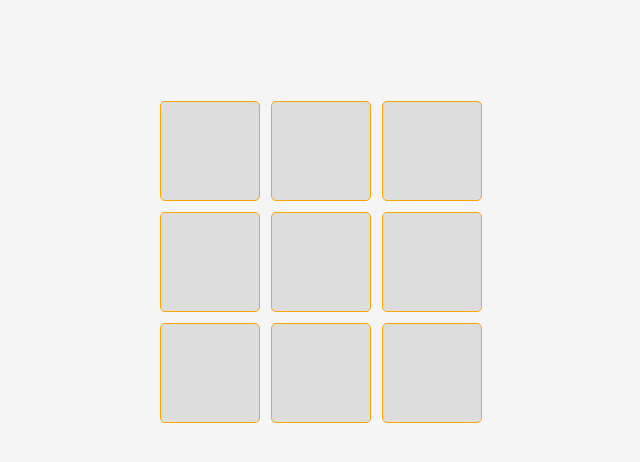
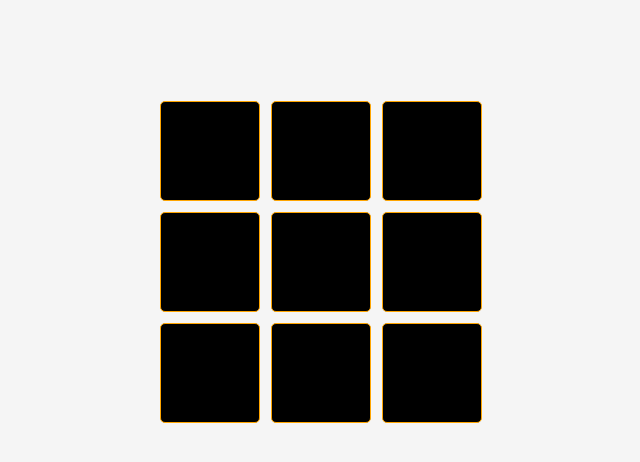
Before and after one commit to Rawal77/Simple_React_Projects, a React (Vite) app: page / in a window 1280 px wide. Shown: the top 462 px of the page, without its empty margins (326-966 px from the left). Built offline with nearby package versions, Linux system fonts and the light colour scheme.

Commit message:
Implemented functionality to add values of either '0' or 'X' to the specified data structure.

```diff
--- a/src/TicTacToe.css
+++ b/src/TicTacToe.css
@@ -21,4 +21,10 @@
   width: 100px;
   margin-right: -1px;
   margin-top: -1px;
+  background-color: black;
 }
+
+.square:hover {
+  background-color: white;
+  color: black;
+}
--- a/src/tic-tac-toe.jsx
+++ b/src/tic-tac-toe.jsx
@@ -1,26 +1,39 @@
+import { useState } from "react";
 import "./TicTacToe.css";
 
-function Square({ value }) {
-  return <button className="square">{value}</button>;
+function Square({ value, onClick }) {
+  return (
+    <button onClick={onClick} className="square">
+      {value}
+    </button>
+  );
 }
 
 export default function TicTacToe() {
+  const [squares, setSquares] = useState(Array(9).fill(""));
+  const [isXturn, setIsXTurn] = useState(true);
+  function handleClick(getCurrentSquare) {
+    let cpySquares = [...squares];
+    cpySquares[getCurrentSquare] = isXturn ? "X" : "0";
+    setIsXTurn(!isXturn);
+    setSquares(cpySquares);
+  }
   return (
     <div className="container">
       <div className="row">
-        <Square></Square>
-        <Square></Square>
-        <Square></Square>
+        <Square value={squares[0]} onClick={() => handleClick(0)}></Square>
+        <Square value={squares[1]} onClick={() => handleClick(1)}></Square>
+        <Square value={squares[2]} onClick={() => handleClick(2)}></Square>
       </div>
       <div className="row">
-        <Square></Square>
-        <Square></Square>
-        <Square></Square>
+        <Square value={squares[3]} onClick={() => handleClick(3)}></Square>
+        <Square value={squares[4]} onClick={() => handleClick(4)}></Square>
+        <Square value={squares[5]} onClick={() => handleClick(5)}></Square>
       </div>
       <div className="row">
-        <Square></Square>
-        <Square></Square>
-        <Square></Square>
+        <Square value={squares[6]} onClick={() => handleClick(6)}></Square>
+        <Square value={squares[7]} onClick={() => handleClick(7)}></Square>
+        <Square value={squares[8]} onClick={() => handleClick(8)}></Square>
       </div>
     </div>
   );
```
